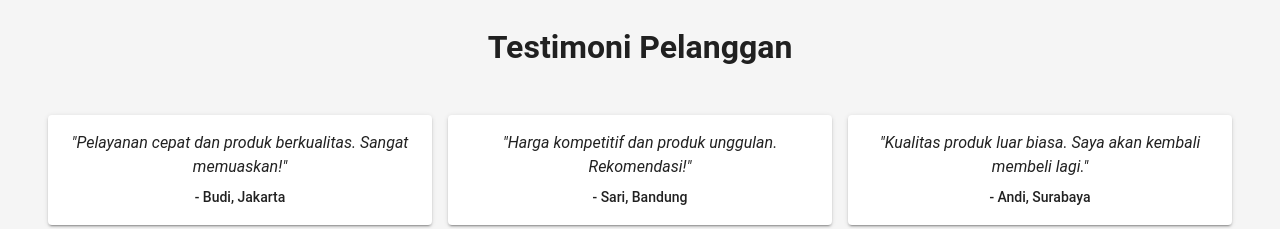
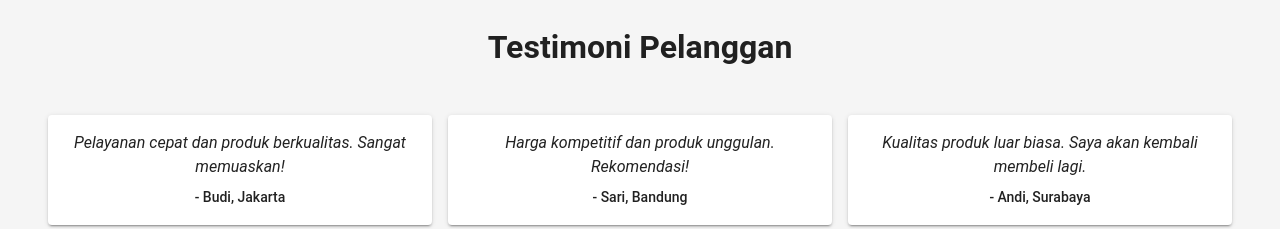
Before and after one commit to Onggi10/Sri-Bumi-Sekar, a Next.js app: page / in a window 1280 px wide. Shown: the part 3700-3929 px from the top of the page. Built offline with nearby package versions, Linux system fonts and the light colour scheme.

Commit message:
fixing deploy

```diff
--- a/src/app/components/HeroSection.tsx
+++ b/src/app/components/HeroSection.tsx
@@ -1,6 +1,5 @@
 "use client";
 import { Box, Button, Typography } from "@mui/material";
-import { image } from "framer-motion/client";
 
 export default function HeroSection() {
   return (
--- a/src/app/components/TestimonialsSection.tsx
+++ b/src/app/components/TestimonialsSection.tsx
@@ -7,7 +7,8 @@ export default function TestimonialsSection() {
       component="section"
       sx={{
         my: 4,
-        px: 6, py: 10,
+        px: 6,
+        py: 10,
         borderRadius: 2,
         minHeight: "100vh",
         scrollMarginTop: "80px",
@@ -23,7 +24,7 @@ export default function TestimonialsSection() {
         <Grid item xs={12} md={4}>
           <Paper sx={{ p: 2, textAlign: "center", boxShadow: 2 }}>
             <Typography variant="body1" sx={{ fontStyle: "italic" }}>
-              "Pelayanan cepat dan produk berkualitas. Sangat memuaskan!"
+              Pelayanan cepat dan produk berkualitas. Sangat memuaskan!
             </Typography>
             <Typography variant="subtitle2" sx={{ mt: 1 }}>
               - Budi, Jakarta
@@ -33,7 +34,7 @@ export default function TestimonialsSection() {
         <Grid item xs={12} md={4}>
           <Paper sx={{ p: 2, textAlign: "center", boxShadow: 2 }}>
             <Typography variant="body1" sx={{ fontStyle: "italic" }}>
-              "Harga kompetitif dan produk unggulan. Rekomendasi!"
+              Harga kompetitif dan produk unggulan. Rekomendasi!
             </Typography>
             <Typography variant="subtitle2" sx={{ mt: 1 }}>
               - Sari, Bandung
@@ -43,7 +44,7 @@ export default function TestimonialsSection() {
         <Grid item xs={12} md={4}>
           <Paper sx={{ p: 2, textAlign: "center", boxShadow: 2 }}>
             <Typography variant="body1" sx={{ fontStyle: "italic" }}>
-              "Kualitas produk luar biasa. Saya akan kembali membeli lagi."
+              Kualitas produk luar biasa. Saya akan kembali membeli lagi.
             </Typography>
             <Typography variant="subtitle2" sx={{ mt: 1 }}>
               - Andi, Surabaya
--- a/src/app/components/footer.tsx
+++ b/src/app/components/footer.tsx
@@ -4,7 +4,6 @@ import {
   Container,
   Grid,
   Typography,
-  Link,
   IconButton,
 } from "@mui/material";
 import { Facebook, Instagram, Twitter, YouTube } from "@mui/icons-material";
```
